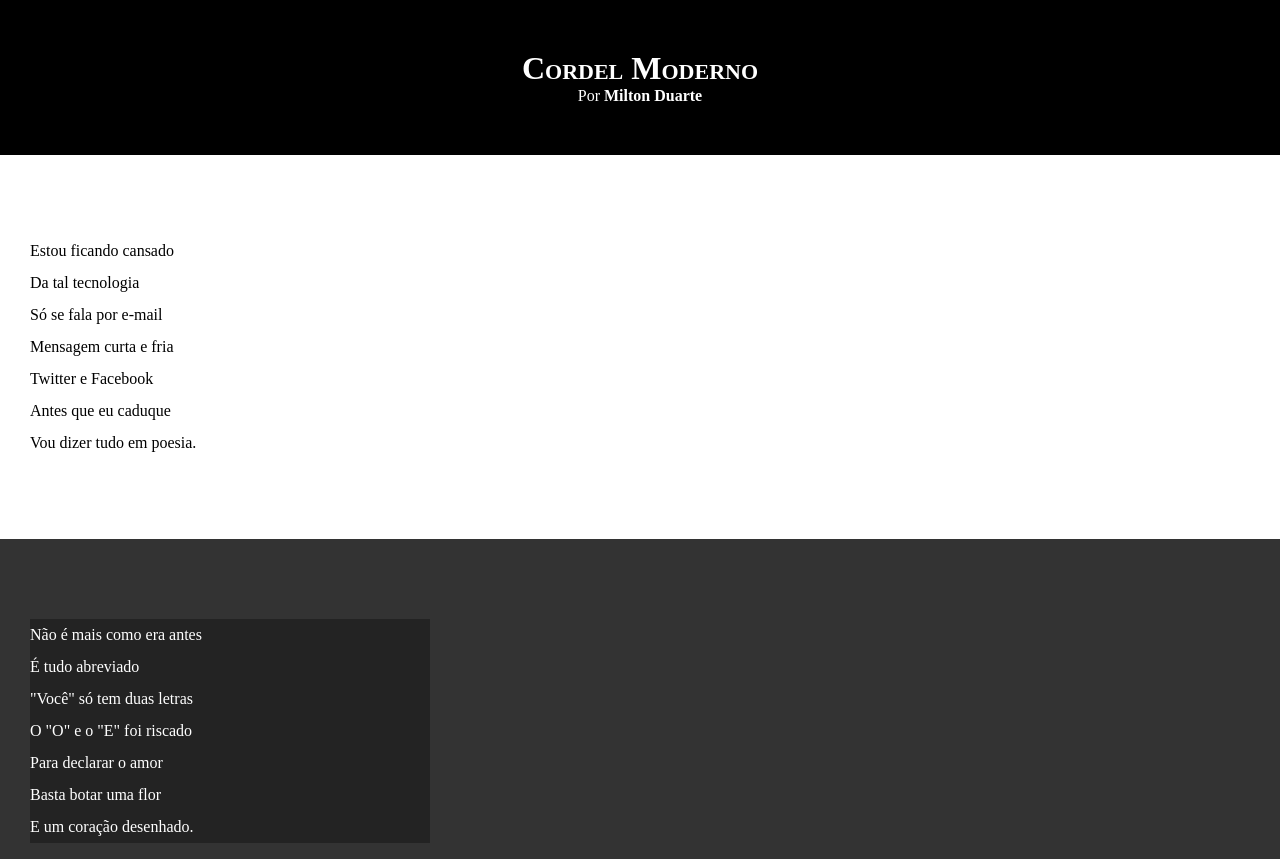
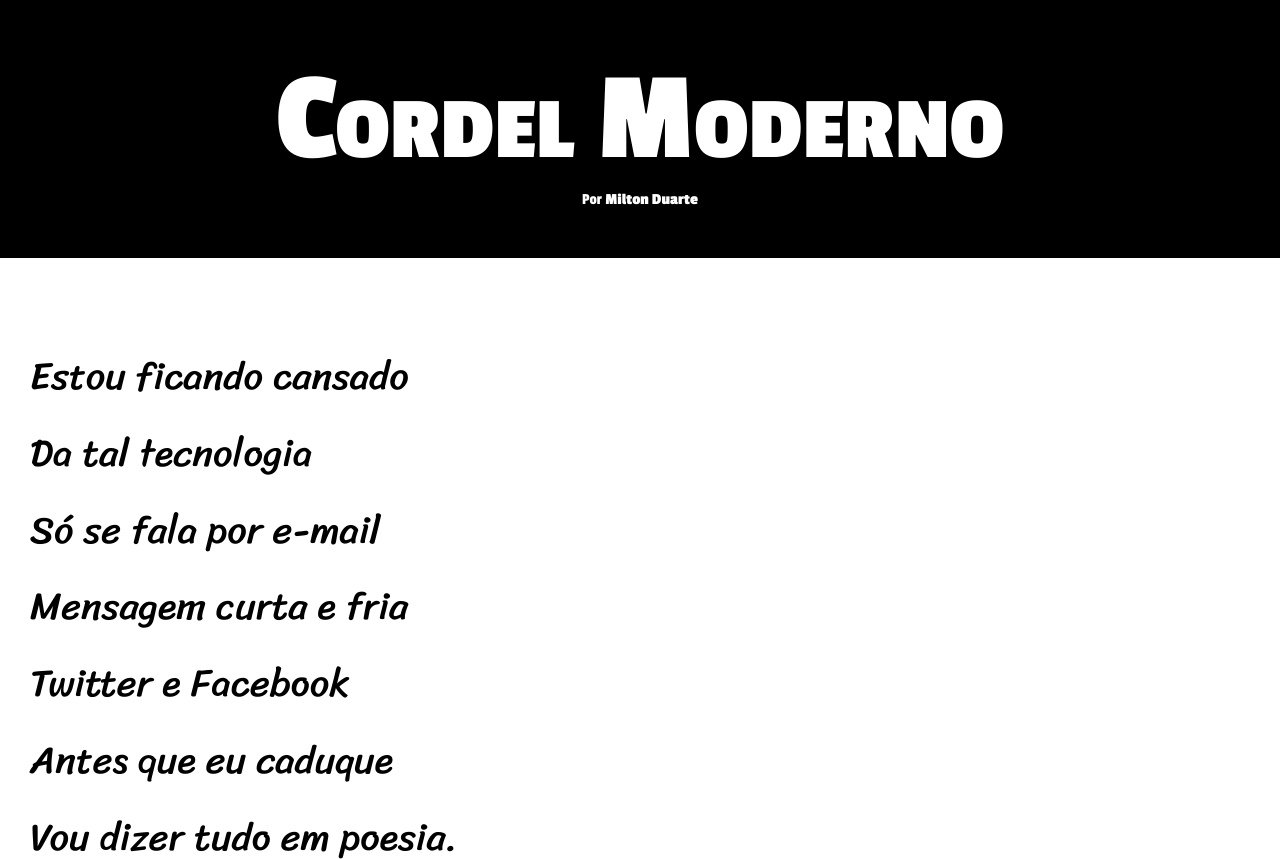
Before and after one commit to JosuelBrito/Projeto_Cordel, a plain HTML site: page index.html in a window 1280 px wide. Shown: the top 859 px of the page. Drawn offline with Linux system fonts and the light colour scheme.

Commit message:
atualização de estilo desafio

```diff
--- a/estilo/style.css
+++ b/estilo/style.css
@@ -1,4 +1,16 @@
 @charset "UTF8";
+
+@import url('https://fonts.googleapis.com/css2?family=Passion+One:wght@400;700;900&display=swap');
+
+@import url('https://fonts.googleapis.com/css2?family=Sriracha&display=swap');
+
+
+/*CRIANDO FONTES PARA O PROJETO*/
+:root{
+    --fonte1: Verdana, Geneva, Tahorma, sans-serif;
+    --fonte2: "Passion One", sans-serif;
+    --fonte3: "Sriracha", cursive;
+}
 
 *{
     margin: 0px;
@@ -8,16 +20,21 @@
 html, body{
     min-height: 100vh;
     background-color: darkgray;
+    font-family: var(--fonte1);
+    font-size: 1em;
 }
 
 header{
     background-color: black;
     color: white;
     text-align: center;
+    font-family: var(--fonte2);
 }
 
 header > h1{
     padding-top: 50px;
+    font-size: 4em;
+    font-size: 10vw;
 
     /*
     text-transform: uppercase; ---- todas as letras maisculas
@@ -48,6 +65,8 @@ section{
     padding-bottom: 10vh;
     line-height: 2em; /*ESPAÇAMENTO ENTRE AS LINHAS*/
     padding-left: 30px;
+    font-family: var(--fonte3);
+    font-size: 3vw;
 }
 
 section.normal{
@@ -62,7 +81,8 @@ section.imagem{
 
 section.imagem > p{
 
-    width: 400px;
+    display: inline-block;
+    padding: 5px;
     background-color: rgba(0, 0, 0, 0.308);
 }
 
```
